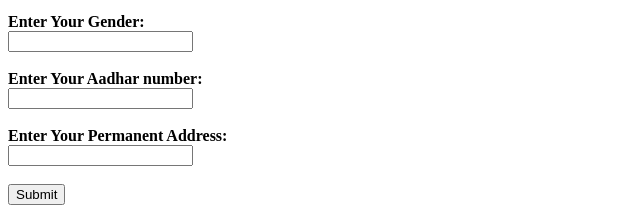
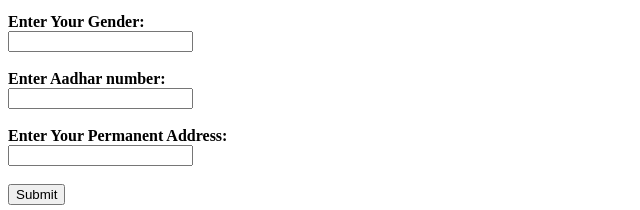
Before and after one commit to Mayurkolhe16/icp-8.0, a plain HTML site: page index.html in a window 1280 px wide. Shown: the part 609-819 px from the top of the page, 0-640 px from the left. Drawn offline with Linux system fonts and the light colour scheme.

Commit message:
change enter your aadhar to enter aadhar

```diff
--- a/index.html
+++ b/index.html
@@ -51,7 +51,7 @@
             <br/>
             <input type="text" id="gender" required/>
             <br/><br/>
-            <label for="aadhar"><b>Enter Your Aadhar number:</b></label>
+            <label for="aadhar"><b>Enter Aadhar number:</b></label>
             <br/>
             <input type="number" id="aadhar" required/>
             <br/><br/>
```
